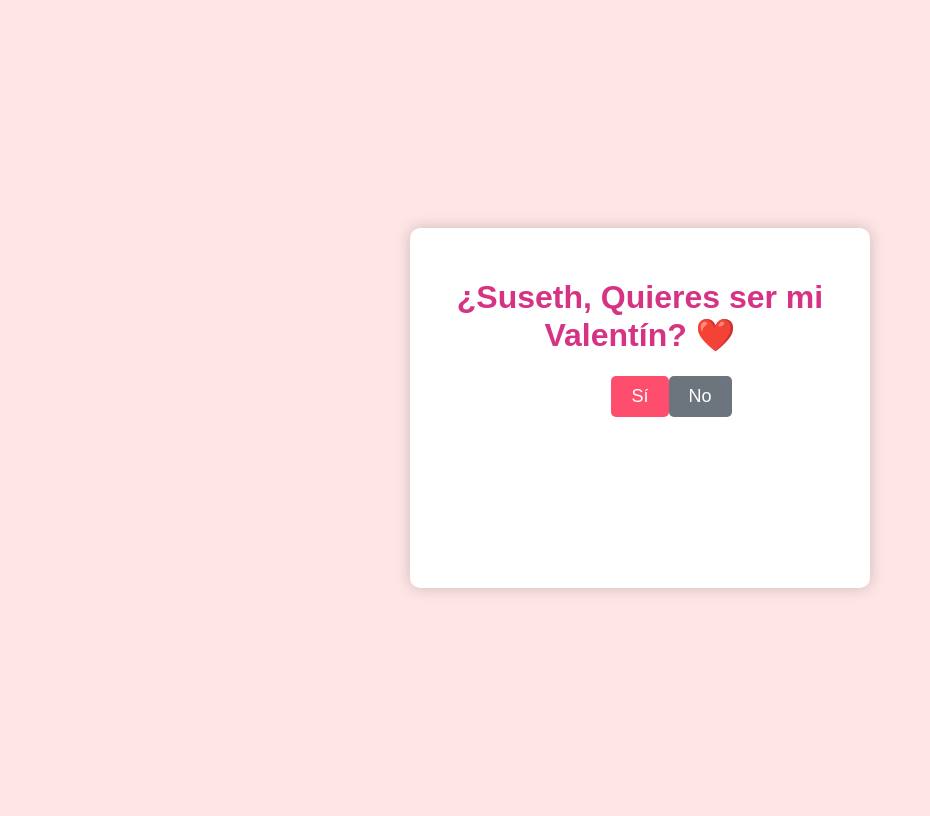
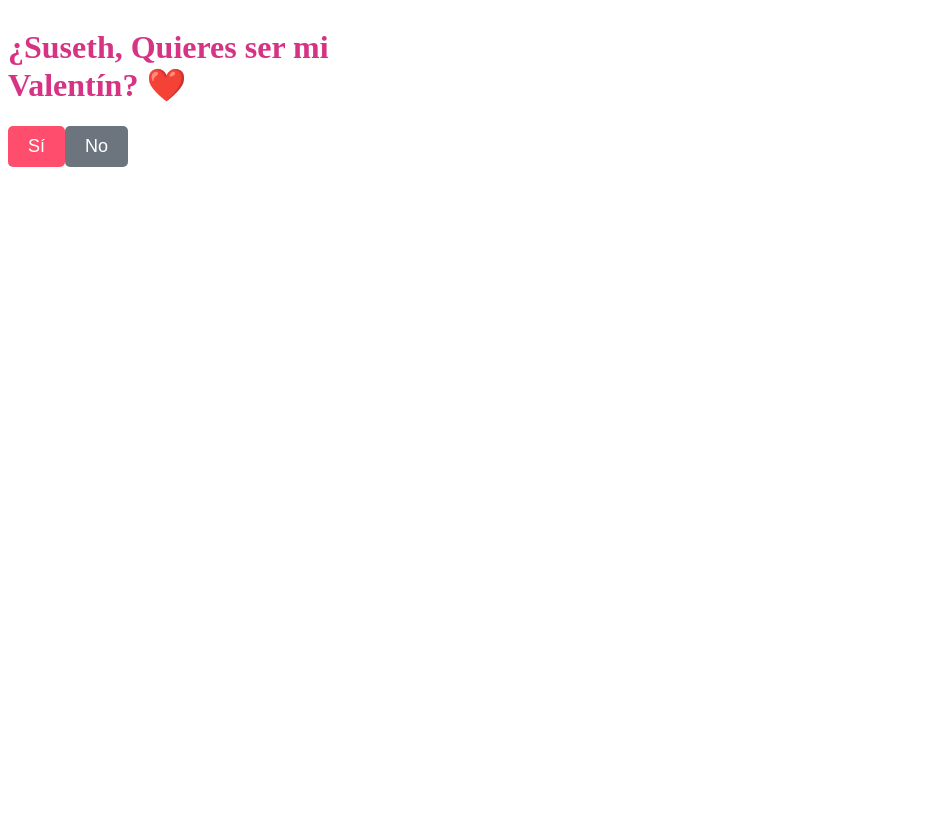
Before and after one commit to mmjafet/valentin_day, a Flask app: page / in a window 1280 px wide. Shown: the whole page, without its empty margins (0-930 px from the left). After the commit the page ends 167 px from the top, so only its background shows below. Run offline with Flask 3, Linux system fonts and the light colour scheme.

Commit message:
Update index.html

```diff
--- a/templates/index.html
+++ b/templates/index.html
@@ -8,18 +8,7 @@
         body {
             display: flex;
             justify-content: center;
-            align-items: center;
-            height: 100vh;
-            background-color: #ffe6e6;
-            font-family: Arial, sans-serif;
-            overflow: hidden;
-        }
-        .container {
-            text-align: center;
-            background: white;
-            padding: 30px;
-            border-radius: 10px;
-            box-shadow: 0px 0px 15px rgba(0, 0, 0, 0.2);
+
             position: relative; /* Para que el botón se posicione dentro de este contenedor */
             width: 400px; /* Ajusta el tamaño según tu preferencia */
             height: 300px; /* Ajusta el tamaño según tu preferencia */
```
